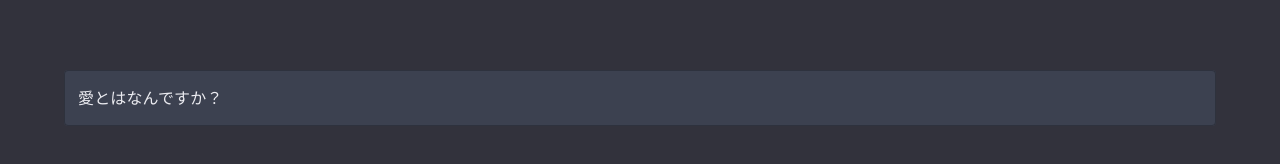
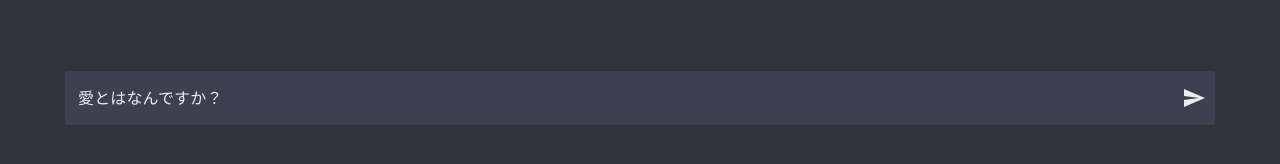
Before and after one commit to toromo12/NyanGPT, a React (Vite) app: page / in a window 1280 px wide. Shown: the part 650-814 px from the top of the page. Built offline with nearby package versions, Linux system fonts and the light colour scheme.

Commit message:
add send button

```diff
--- a/src/App.tsx
+++ b/src/App.tsx
@@ -22,8 +22,8 @@ function App() {
     setIsLoading(false);
   };
 
-  const handleSubmit = (e: FormEvent<HTMLFormElement>) => {
-    e.preventDefault();
+  const handleSubmit = (e: FormEvent<HTMLFormElement> | null) => {
+    e && e.preventDefault();
     if (isLoading || isAnimating) {
       return;
     }
@@ -82,7 +82,14 @@ function App() {
             ref={inputRef}
             sx={{ position: "fixed", bottom: `${BOTTOM_MARGIN}px`, width }}
           >
-            <Input {...{ text, setText, isLoading }} />
+            <Input
+              {...{
+                text,
+                setText,
+                isLoading,
+                handleClick: () => handleSubmit(null),
+              }}
+            />
           </Box>
         </form>
       </Container>
--- a/src/components/Input.tsx
+++ b/src/components/Input.tsx
@@ -1,14 +1,16 @@
 import React, { ChangeEvent } from "react";
-import { OutlinedInput } from "@mui/material";
+import { IconButton, InputAdornment, OutlinedInput } from "@mui/material";
 import { useCallback } from "react";
+import SendIcon from "@mui/icons-material/Send";
 
 type Props = {
   text: string;
   setText: (text: string) => void;
   isLoading: boolean;
+  handleClick: () => void;
 };
 
-function Input({ text, setText, isLoading }: Props) {
+function Input({ text, setText, isLoading, handleClick }: Props) {
   const handleChange = useCallback(
     (event: ChangeEvent<HTMLTextAreaElement | HTMLInputElement>) => {
       setText(event.target.value);
@@ -25,6 +27,13 @@ function Input({ text, setText, isLoading }: Props) {
       value={text}
       onChange={handleChange}
       disabled={isLoading}
+      endAdornment={
+        <InputAdornment position="end">
+          <IconButton onClick={handleClick} edge="end" disabled={isLoading}>
+            <SendIcon sx={{ color: "rgb(235, 235, 240)" }} />
+          </IconButton>
+        </InputAdornment>
+      }
     />
   );
 }
```
